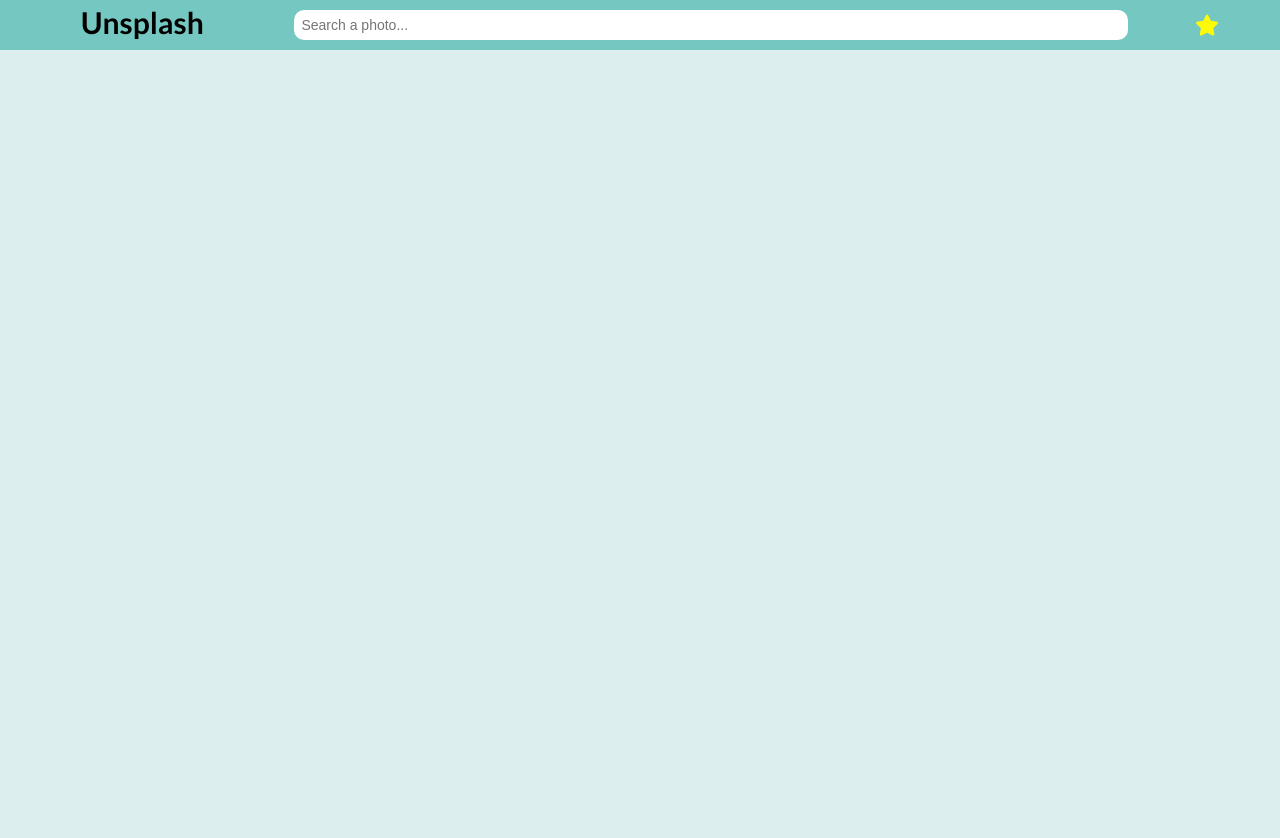
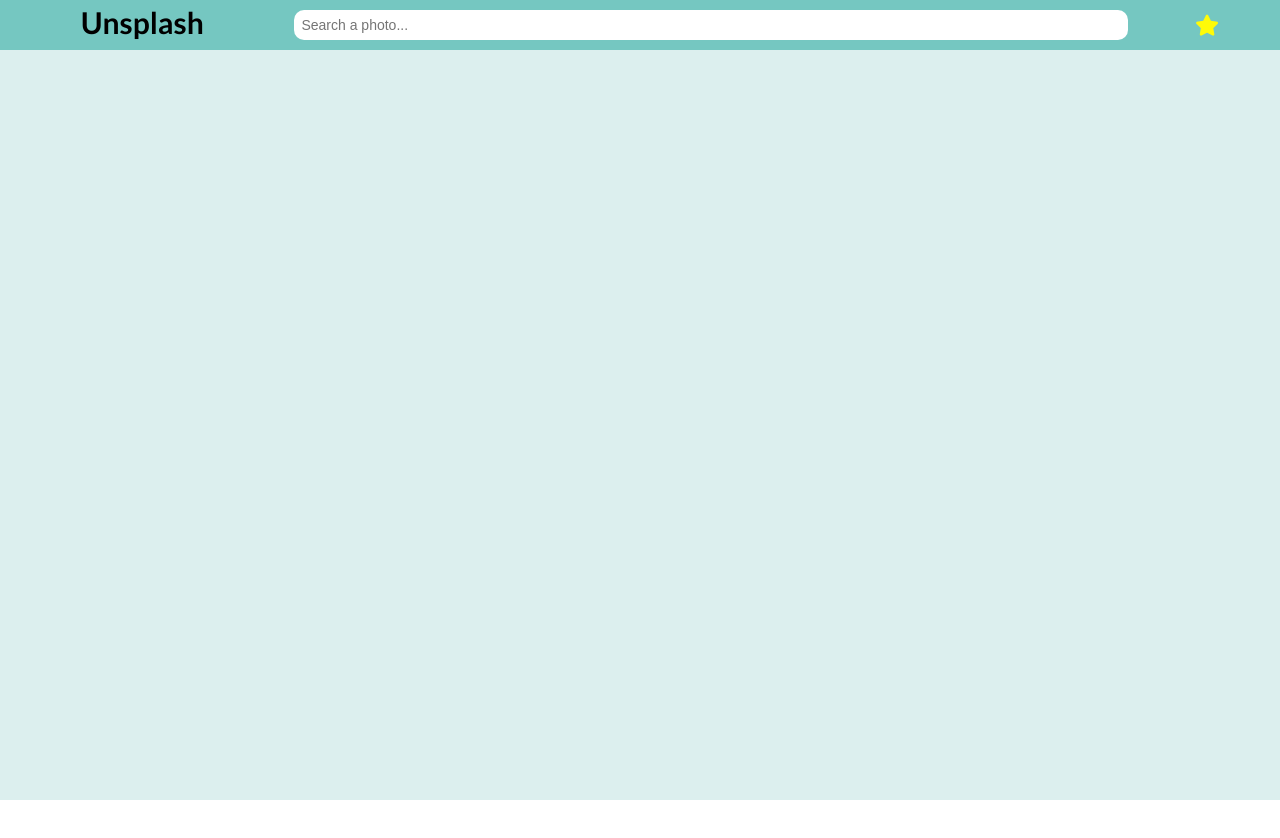
Before and after one commit to f0cuSsss/react-unsplash, a React app: page / in a window 1280 px wide. After the commit the page ends 800 px from the top, so only its background shows below. Built offline with nearby package versions, Linux system fonts and the light colour scheme.

Commit message:
Fixed bug with height

```diff
--- a/src/styles/index.css
+++ b/src/styles/index.css
@@ -6,8 +6,8 @@ html {
 
 .wrap {
     display: grid;
-    min-height: 100vw;
-    grid-template-rows: 50px 5fr;
+    min-height: 100vh;
+    grid-template-rows: 50px auto;
     grid-template-columns: 100%;
     grid-template-areas: "head" "cont";
 }
@@ -22,4 +22,5 @@ html {
     padding-right: 7vw;
     grid-area: cont;
     background-color: #dcefee;
+    min-height: calc(100vh - 50px);
 }
```
